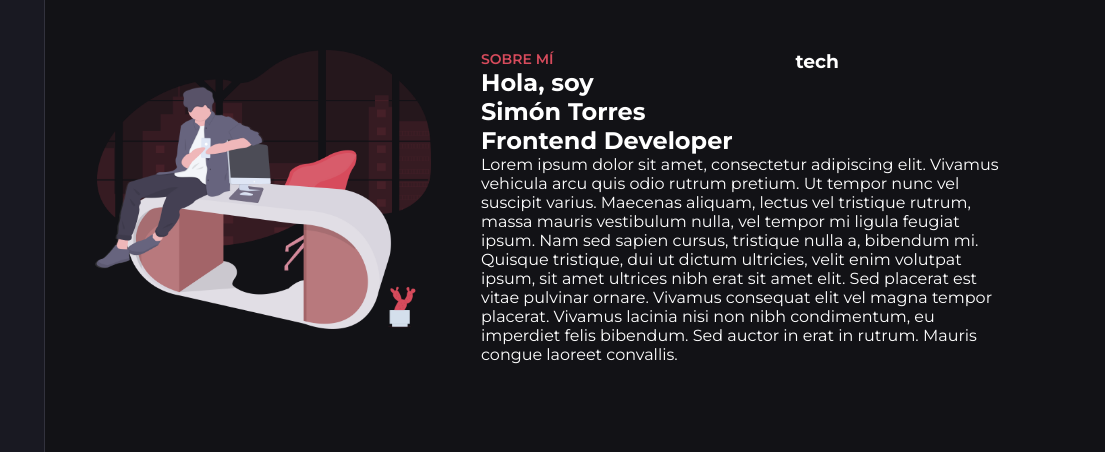
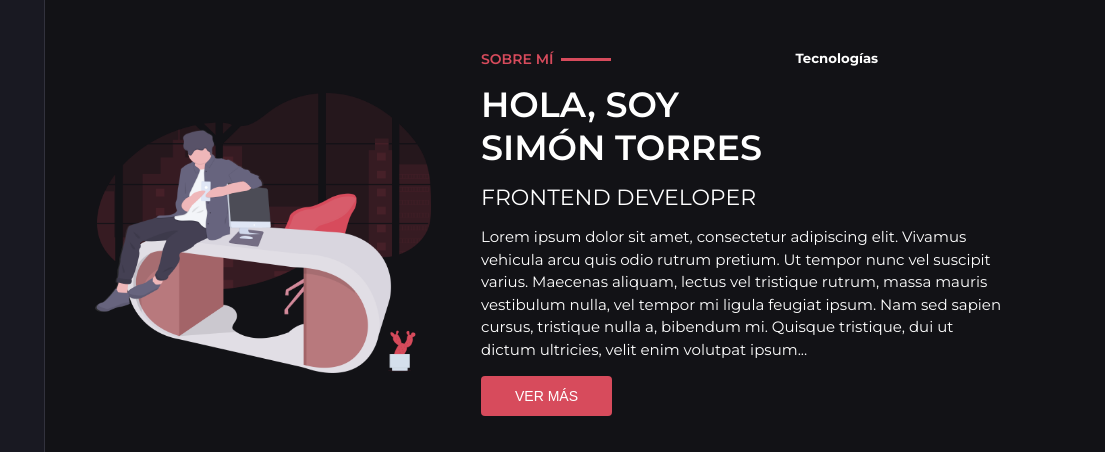
Before and after one commit to simontorresdev/portafolio, a Gatsby site: page / in a window 1280 px wide. Shown: the top 452 px of the page, 175-1280 px from the left. Built offline with nearby package versions, Linux system fonts and the light colour scheme; Gatsby itself is replaced by a stand-in of ours; a web font is replaced by a local one.

Commit message:
Agregando la seccion sobre mi

```diff
--- a/src/components/Presentacion/index.js
+++ b/src/components/Presentacion/index.js
@@ -1,5 +1,7 @@
 import React from 'react'
 import Image from '../image'
+import { Boton } from '../../styles/GlobalStyles'
+import { Link } from 'gatsby'
 import {
   ContenedorPresentacion,
   Columna1,
@@ -24,12 +26,15 @@ export const Presentación = () => (
           <h1>Frontend Developer</h1>
         </PresentacionCol1>
         <PresentacionCol2>
-          <h3>tech</h3>
+          <h5>Tecnologías</h5>
         </PresentacionCol2>
       </PresentacionTop>
       <PresentacionBottom>
         <PresentacionCol3>
-          <p>Lorem ipsum dolor sit amet, consectetur adipiscing elit. Vivamus vehicula arcu quis odio rutrum pretium. Ut tempor nunc vel suscipit varius. Maecenas aliquam, lectus vel tristique rutrum, massa mauris vestibulum nulla, vel tempor mi ligula feugiat ipsum. Nam sed sapien cursus, tristique nulla a, bibendum mi. Quisque tristique, dui ut dictum ultricies, velit enim volutpat ipsum, sit amet ultrices nibh erat sit amet elit. Sed placerat est vitae pulvinar ornare. Vivamus consequat elit vel magna tempor placerat. Vivamus lacinia nisi non nibh condimentum, eu imperdiet felis bibendum. Sed auctor in erat in rutrum. Mauris congue laoreet convallis. </p>
+          <p>Lorem ipsum dolor sit amet, consectetur adipiscing elit. Vivamus vehicula arcu quis odio rutrum pretium. Ut tempor nunc vel suscipit varius. Maecenas aliquam, lectus vel tristique rutrum, massa mauris vestibulum nulla, vel tempor mi ligula feugiat ipsum. Nam sed sapien cursus, tristique nulla a, bibendum mi. Quisque tristique, dui ut dictum ultricies, velit enim volutpat ipsum... </p>
+          <Link to='/sobre-mi'>
+            <Boton>Ver más</Boton>
+          </Link>
         </PresentacionCol3>
       </PresentacionBottom>
     </Column2>
--- a/src/components/Presentacion/styles.js
+++ b/src/components/Presentacion/styles.js
@@ -13,6 +13,8 @@ export const ContenedorPresentacion = styled.section`
 `
 export const Columna1 = styled.div`
   width: 35%;
+  display: flex;
+  align-items: center;
 `
 export const Column2 = styled.div`
   width: 65%;
@@ -30,7 +32,29 @@ export const PresentacionCol1 = styled.div`
     font-size: 14px;
     font-weight: 600;
     text-transform: uppercase;
-    color: ${colors.rojo}
+    color: ${colors.rojo};
+    position: relative;
+  }
+  & h3::after{
+    position: absolute;
+    content: "";
+    width: 50px;
+    height: 3px;
+    background: #d74b5c;
+    left: 80px;
+    top: 8px;
+  }
+  & h2{
+    text-transform: uppercase;
+    margin: 15px 0;
+    font-weight: 600;
+    font-size: 35px;
+  }
+  & h1{
+    font-size: 22px;
+    font-weight: 500;
+    margin-bottom: 15px;
+    text-transform: uppercase;
   }
 `
 export const PresentacionCol2 = styled.div`
@@ -41,4 +65,9 @@ export const PresentacionBottom = styled.div`
 `
 export const PresentacionCol3 = styled.div`
   width: 100%;
+  & p{
+    line-height: 1.5em;
+    font-size: 15px;
+    margin-bottom: 15px;
+  }
 `
--- a/src/styles/GlobalStyles.js
+++ b/src/styles/GlobalStyles.js
@@ -27,5 +27,19 @@ export const GlobalStyles = createGlobalStyle`
     }
 `
 export const Boton = styled.button`
-
+    background: ${colors.rojo};
+    border-radius: 4px;
+    padding: 10px 32px;
+    color: ${colors.blanco};
+    border: 2px solid transparent;
+    text-transform: uppercase;
+    font-weight: 500;
+    font-size: 14px;
+    transition: .3s;
+    cursor: pointer;
+    &:hover{
+        background: transparent;
+        color: ${colors.rojo};
+        border: 2px solid ${colors.rojo};
+    }
 `
```
